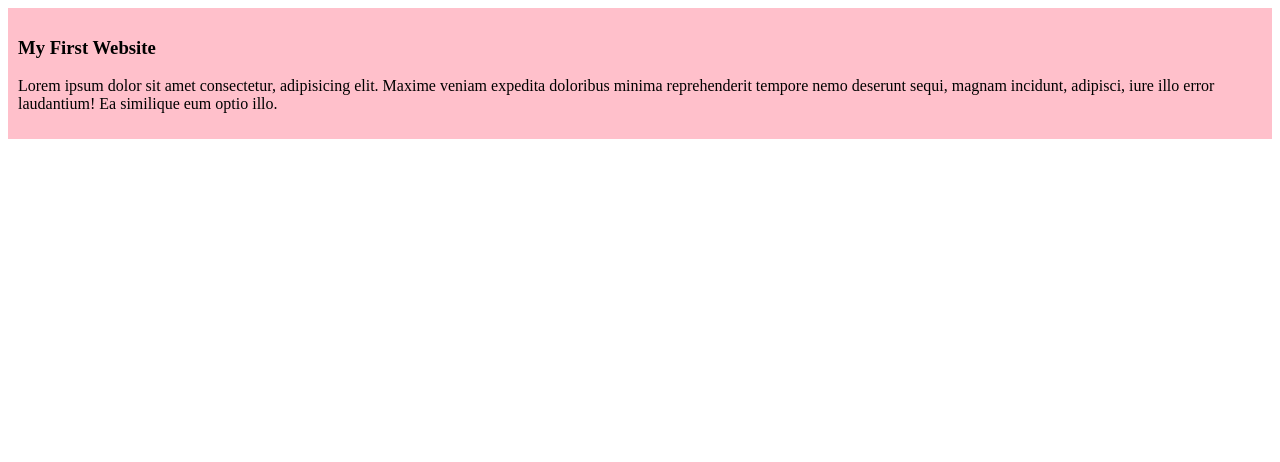
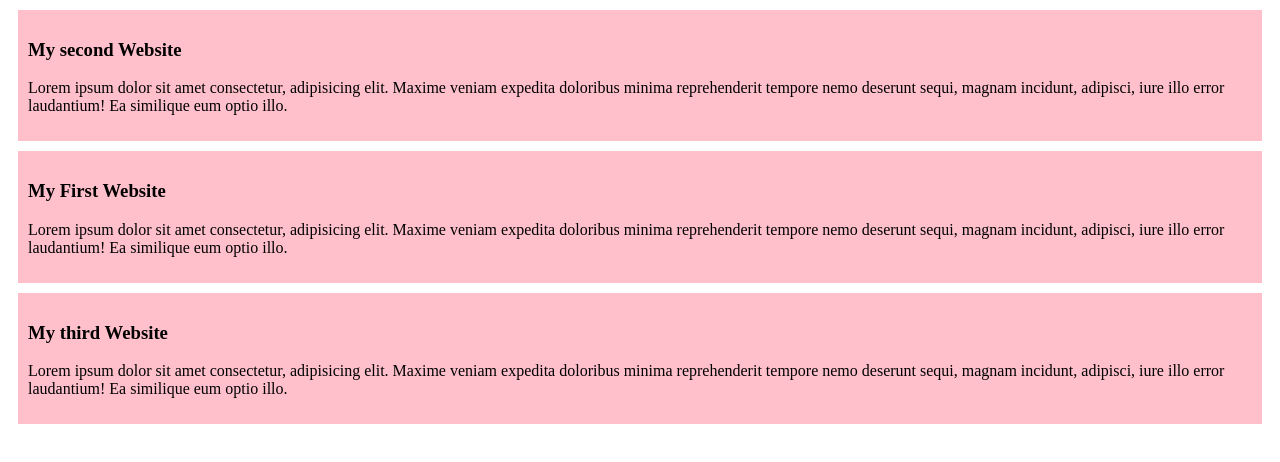
Before and after one commit to JohuraFatama/simple-website, a plain HTML site: page index.html in a window 1280 px wide. Drawn offline with Linux system fonts and the light colour scheme.

Commit message:
added the scnd and thired blog

```diff
--- a/index.html
+++ b/index.html
@@ -8,7 +8,15 @@
 </head>
 <body>
     <div>
+    <h3>My second Website</h3>
+    <p>Lorem ipsum dolor sit amet consectetur, adipisicing elit. Maxime veniam expedita doloribus minima reprehenderit tempore nemo deserunt sequi, magnam incidunt, adipisci, iure illo error laudantium! Ea similique eum optio illo.</p>
+    </div>
+    <div>
     <h3>My First Website</h3>
+    <p>Lorem ipsum dolor sit amet consectetur, adipisicing elit. Maxime veniam expedita doloribus minima reprehenderit tempore nemo deserunt sequi, magnam incidunt, adipisci, iure illo error laudantium! Ea similique eum optio illo.</p>
+    </div>
+    <div>
+    <h3>My third Website</h3>
     <p>Lorem ipsum dolor sit amet consectetur, adipisicing elit. Maxime veniam expedita doloribus minima reprehenderit tempore nemo deserunt sequi, magnam incidunt, adipisci, iure illo error laudantium! Ea similique eum optio illo.</p>
     </div>
 </body>
--- a/styles/blog.css
+++ b/styles/blog.css
@@ -1,4 +1,5 @@
 div{
     background-color: pink;
     padding: 10px;
+    margin: 10px;
 }
```
